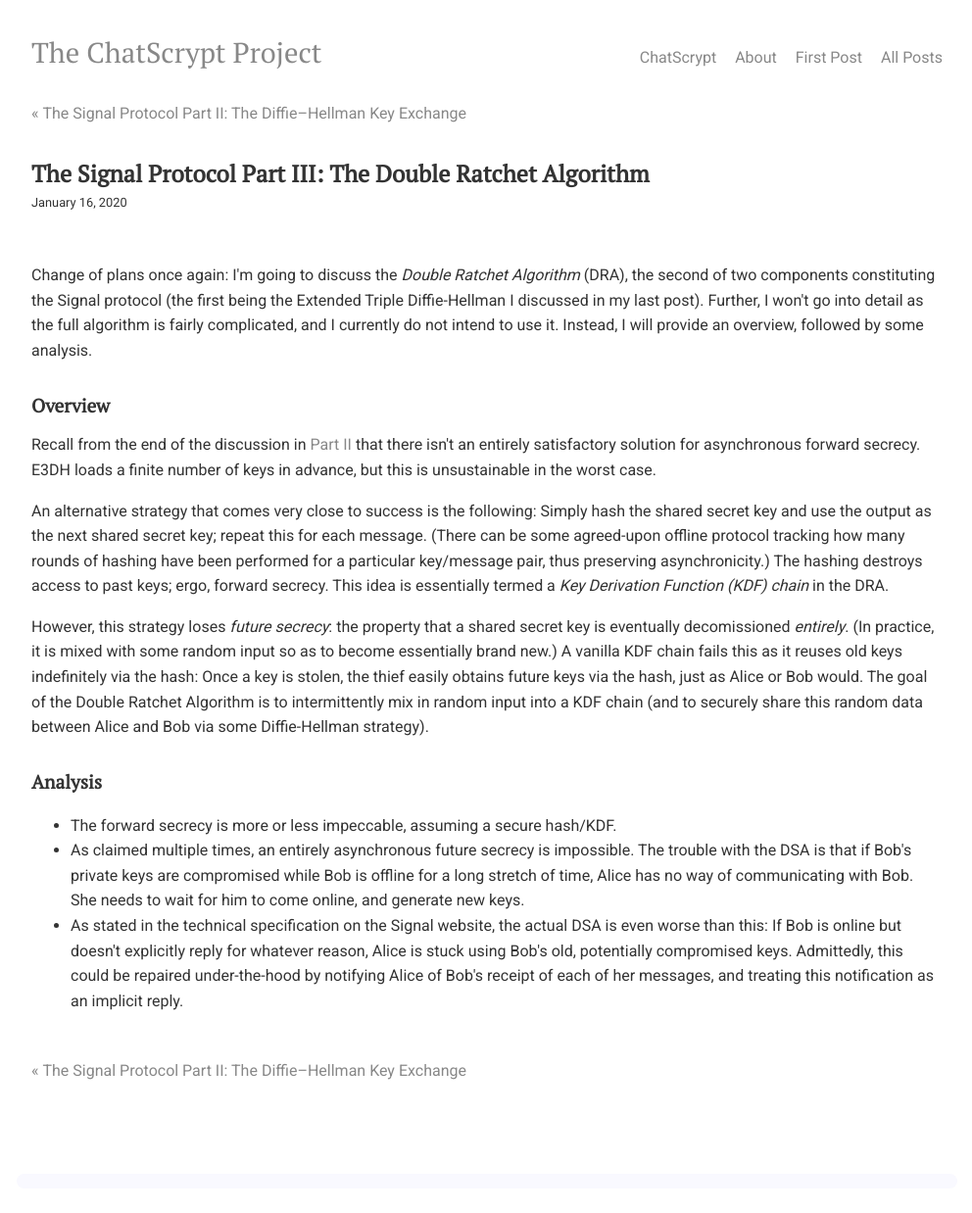
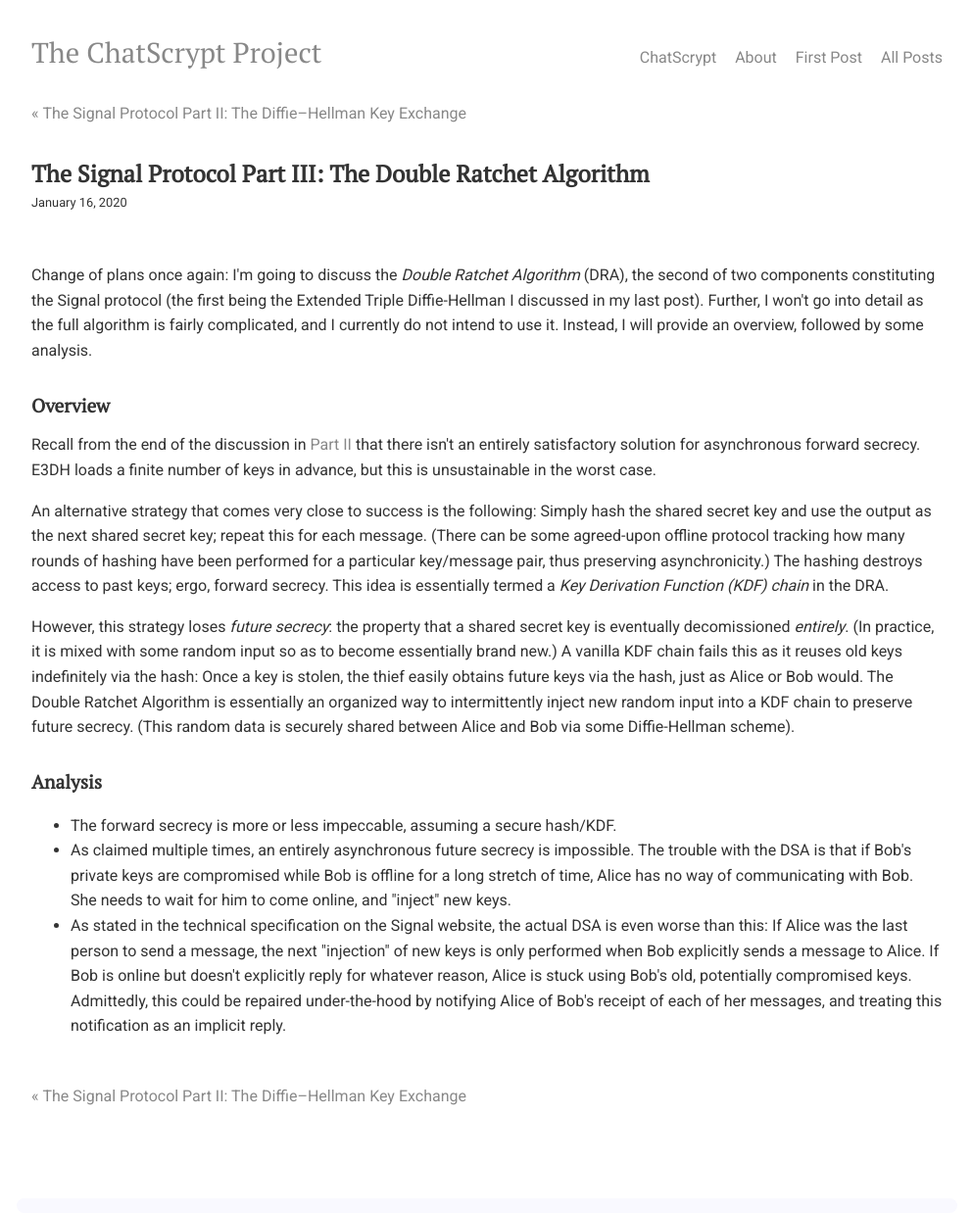
Before and after one commit to chatscrypt/chatscrypt.github.io, a Jekyll site: the page built from _posts/2020-01-16-the-signal-protocol-part-iii-the-double-ratchet-algorithm.html, in a window 1280 px wide. Shown: the whole page at 98% size, without its empty margins (143-1135 px from the left). Built offline with Jekyll 4.4.1, drawn with Linux system fonts in a browser that asks for light colours; comment, search, counter and statistics services are not loaded; before the commit the page ends 1213 px from its top, so only the background shows below that.

Commit message:
Update 2020-01-16-the-signal-protocol-part-iii-the-double-ratchet-algorithm.html

```diff
--- a/_posts/2020-01-16-the-signal-protocol-part-iii-the-double-ratchet-algorithm.html
+++ b/_posts/2020-01-16-the-signal-protocol-part-iii-the-double-ratchet-algorithm.html
@@ -15,16 +15,16 @@ Recall from the end of the discussion in <a href="https://chatscrypt.github.io/2
 
 <p>An alternative strategy that comes very close to success is the following: Simply hash the shared secret key and use the output as the next shared secret key; repeat this for each message. (There can be some agreed-upon offline protocol tracking how many rounds of hashing have been performed for a particular key/message pair, thus preserving asynchronicity.) The hashing destroys access to past keys; ergo, forward secrecy. This idea is essentially termed a <i>Key Derivation Function (KDF) chain</i> in the DRA.
 
-<p>However, this strategy loses <i>future secrecy</i>: the property that a shared secret key is eventually decomissioned <i>entirely</i>. (In practice, it is mixed with some random input so as to become essentially brand new.) A vanilla KDF chain fails this as it reuses old keys indefinitely via the hash: Once a key is stolen, the thief easily obtains future keys via the hash, just as Alice or Bob would. The goal of the Double Ratchet Algorithm is to intermittently mix in random input into a KDF chain (and to securely share this random data between Alice and Bob via some Diffie-Hellman strategy).
+<p>However, this strategy loses <i>future secrecy</i>: the property that a shared secret key is eventually decomissioned <i>entirely</i>. (In practice, it is mixed with some random input so as to become essentially brand new.) A vanilla KDF chain fails this as it reuses old keys indefinitely via the hash: Once a key is stolen, the thief easily obtains future keys via the hash, just as Alice or Bob would. The Double Ratchet Algorithm is essentially an organized way to intermittently inject new random input into a KDF chain to preserve future secrecy. (This random data is securely shared between Alice and Bob via some Diffie-Hellman scheme).
 
 <h2>Analysis</h2>
 
 <ul>
 <li> The forward secrecy is more or less impeccable, assuming a secure hash/KDF.
 
-<li> As claimed multiple times, an entirely asynchronous future secrecy is impossible. The trouble with the DSA is that if Bob's private keys are compromised while Bob is offline for a long stretch of time, Alice has no way of communicating with Bob. She needs to wait for him to come online, and generate new keys.
+<li> As claimed multiple times, an entirely asynchronous future secrecy is impossible. The trouble with the DSA is that if Bob's private keys are compromised while Bob is offline for a long stretch of time, Alice has no way of communicating with Bob. She needs to wait for him to come online, and "inject" new keys.
 
-<li>As stated in the technical specification on the Signal website, the actual DSA is even worse than this: If Bob is online but doesn't explicitly reply for whatever reason, Alice is stuck using Bob's old, potentially compromised keys. Admittedly, this could be repaired under-the-hood by notifying Alice of Bob's receipt of each of her messages, and treating this notification as an implicit reply.
+<li>As stated in the technical specification on the Signal website, the actual DSA is even worse than this: If Alice was the last person to send a message, the next "injection" of new keys is only performed when Bob explicitly sends a message to Alice. If Bob is online but doesn't explicitly reply for whatever reason, Alice is stuck using Bob's old, potentially compromised keys. Admittedly, this could be repaired under-the-hood by notifying Alice of Bob's receipt of each of her messages, and treating this notification as an implicit reply.
 
 
 </ul>
```
